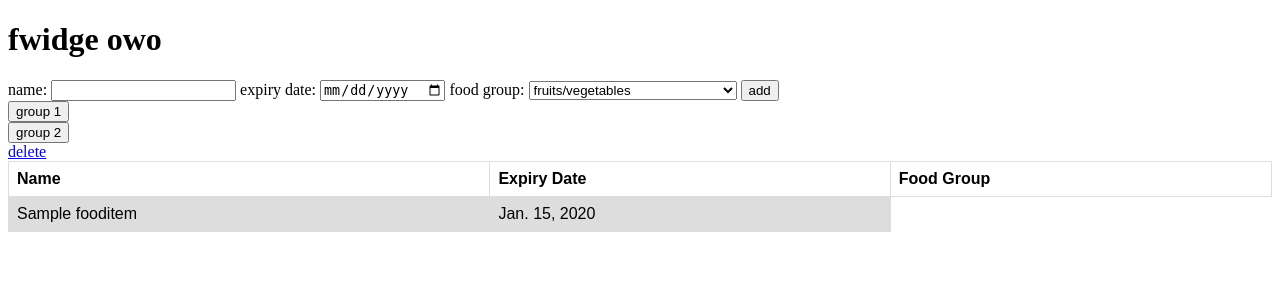
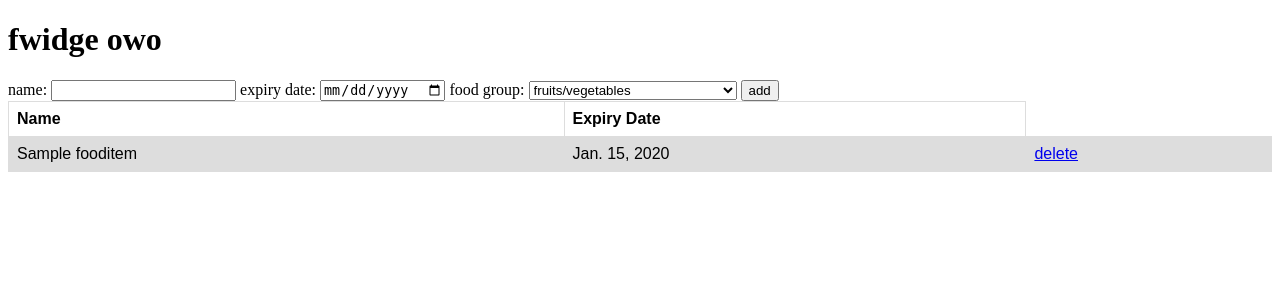
Before and after one commit to yuna17c/reci.py, a Django app: page /fridge/ in a window 1280 px wide. Shown: the top 300 px of the page. Run offline with Django 3.2, Linux system fonts and the light colour scheme; tables that the repository leaves empty hold one stand-in row (values such as "Sample post").

Commit message:
update fridge

```diff
--- a/app/base/templates/base/fridge_home.html
+++ b/app/base/templates/base/fridge_home.html
@@ -45,24 +45,18 @@
         {{ form }}
         <button type="submit" name="add_button">add</button>
     </form>
-    <form action="{% url 'test1' %}">
-        <button type="submit">group 1</button>
-    </form>
-    <form action="{% url 'test2' %}">
-        <button type="submit">group 2</button>
-    </form>
 
     <table>
         <tr>
           <th>Name</th>
           <th>Expiry Date</th>
-          <th>Food Group</th>
+
         </tr>
         {% for item in food_items %}
         <tr>
              <td>{{ item.name }}</td>
              <td>{{ item.expiry_date }}</td>
-             <a href="{% url 'fridge-update' item.id %}">delete</a>
+             <td><a href="{% url 'fridge-update' item.id %}">delete</a></td>
         </tr>
         {% empty %}
         <p>no food</p>
```
Also changed, not shown: app/db.sqlite3.
